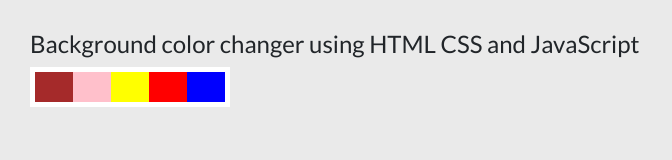
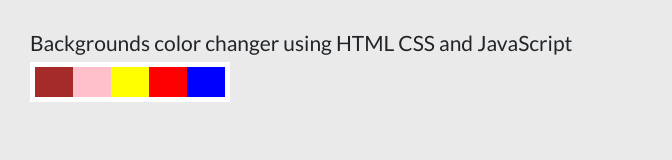
Before and after one commit to Nawaz4032/Background-Color-Changer, a plain HTML site: page index.html in a window 1280 px wide. Shown: the whole page, without its empty margins (0-672 px from the left). Drawn offline with nearby package versions, Linux system fonts and the light colour scheme.

Commit message:
index html page changes

```diff
--- a/css/style.css
+++ b/css/style.css
@@ -2,7 +2,8 @@
 * {
     padding: 0;
     margin: 0;
-    box-sizing: border-box
+    box-sizing: border-box;
+    font-size:14px
 }
 
 body {
--- a/index.html
+++ b/index.html
@@ -9,7 +9,7 @@
 
 <body>
 
-    <h4>Background color changer using HTML CSS and JavaScript</h4>
+    <h4>Backgrounds color changer using HTML CSS and JavaScript</h4>
 
     <!--We have already created html and css-->
     <ul class="colorList">
```
